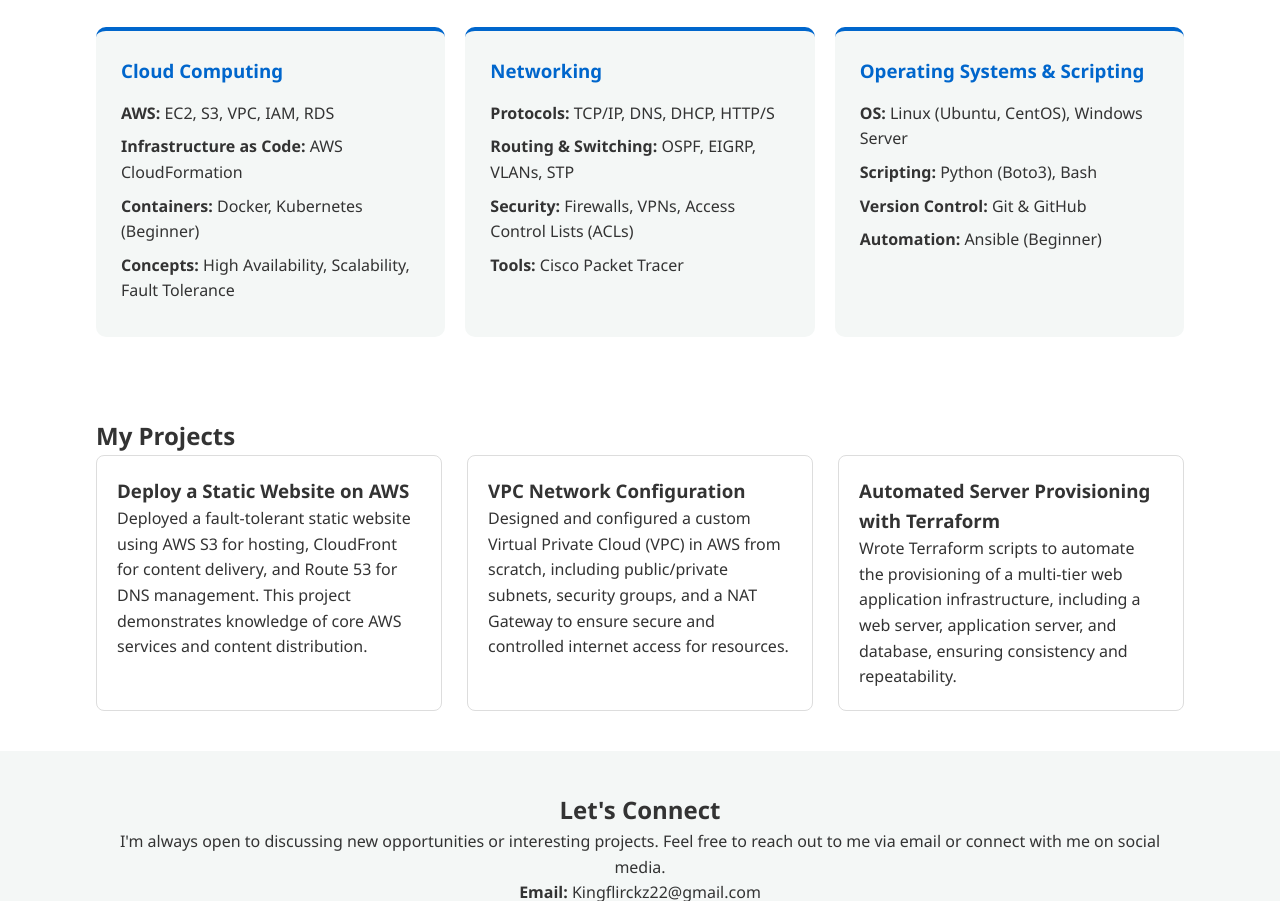
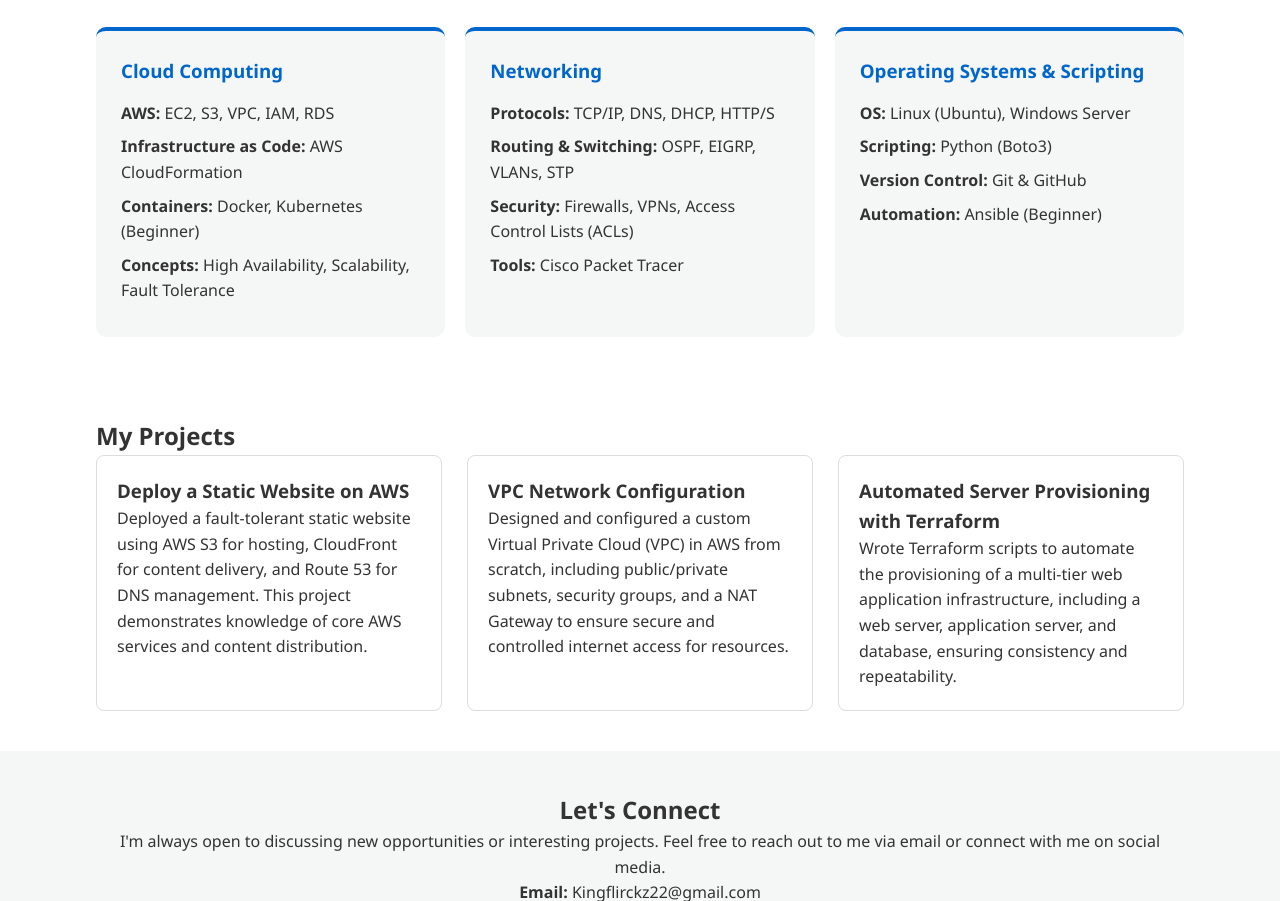
Before and after one commit to Kingflirckz22/profile, a plain HTML site: page index.html in a window 1280 px wide. Shown: the part 1079-1980 px from the top of the page. Drawn offline with Linux system fonts and the light colour scheme.

Commit message:
modified the skills

```diff
--- a/index.html
+++ b/index.html
@@ -70,8 +70,8 @@
                 <div class="skill-category">
                     <h3> Operating Systems & Scripting</h3>
                     <ul>
-                        <li><strong>OS:</strong> Linux (Ubuntu, CentOS), Windows Server</li>
-                        <li><strong>Scripting:</strong> Python (Boto3), Bash</li>
+                        <li><strong>OS:</strong> Linux (Ubuntu), Windows Server</li>
+                        <li><strong>Scripting:</strong> Python (Boto3)</li>
                         <li><strong>Version Control:</strong> Git & GitHub</li>
                         <li><strong>Automation:</strong> Ansible (Beginner)</li>
                     </ul>
```
